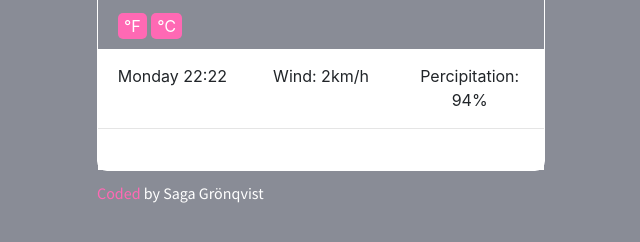
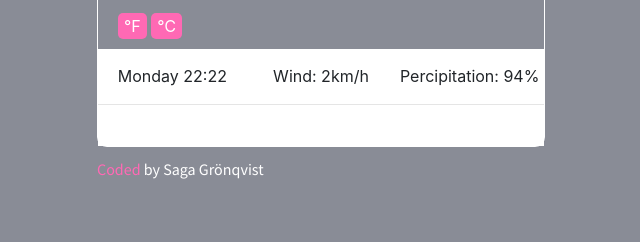
Before and after one commit to sagagronqvist/shecodes-weather-project-final, a plain HTML site: page index.html in a window 1280 px wide. Shown: the part 280-522 px from the top of the page, without its empty margins (319-959 px from the left). Drawn offline with nearby package versions, Linux system fonts and the light colour scheme.

Commit message:
col padding removed

```diff
--- a/style.css
+++ b/style.css
@@ -42,6 +42,11 @@ a:hover {
   flex-wrap: nowrap;
   margin-left: 0;
   margin-right: 0;
+}
+
+.col {
+  padding-left: 0;
+  padding-right: 0;
 }
 
 #currentLocation {
```
